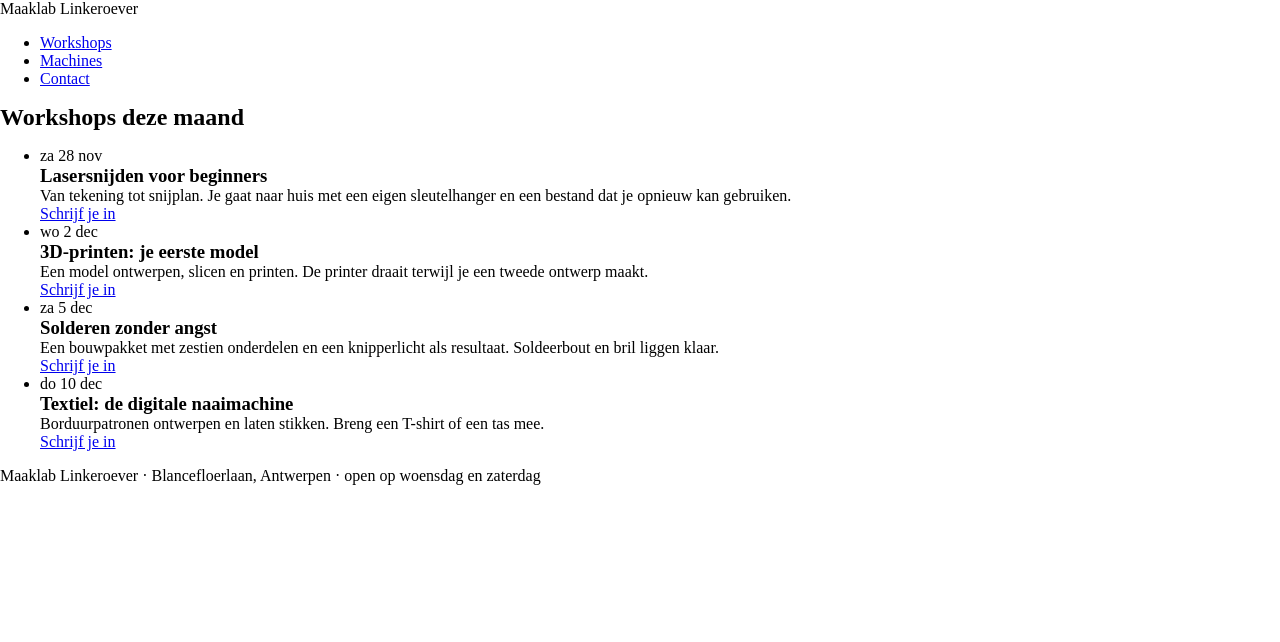
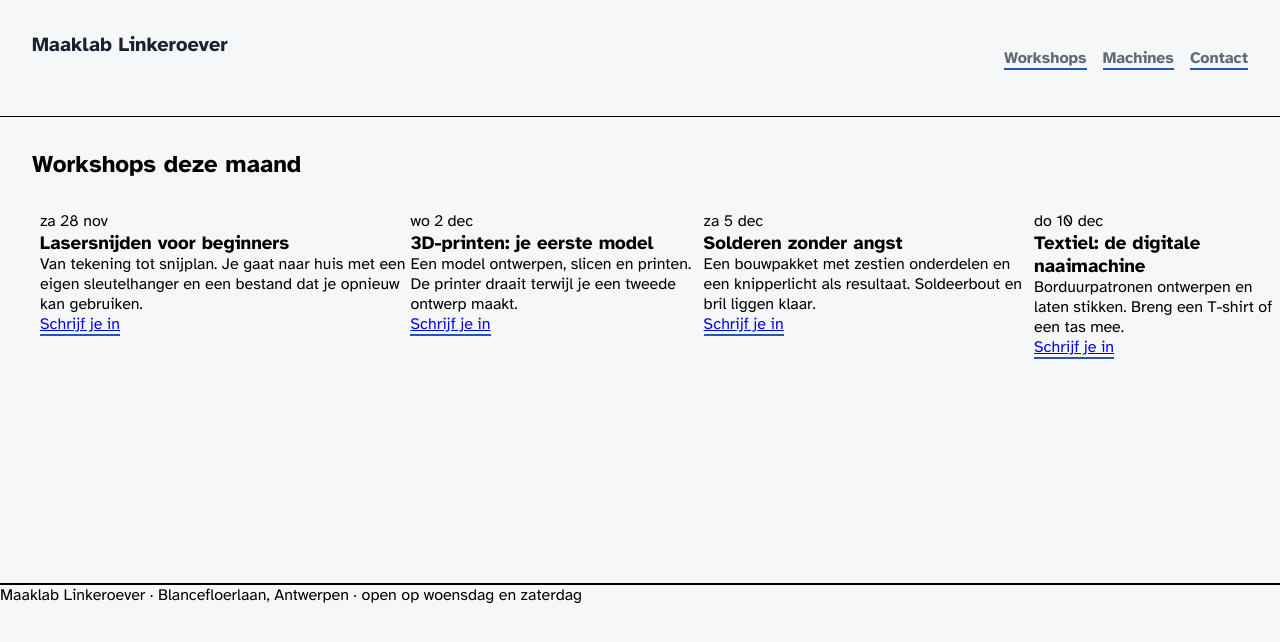
Before and after one commit to StanLorquet/WEBTECH_repo, a plain HTML site: page labo-08/maaklab/index.html in a window 1280 px wide. Drawn offline with Linux system fonts and the light colour scheme.

Commit message:
oefening 1

```diff
--- a/labo-08/maaklab/css/stijl.css
+++ b/labo-08/maaklab/css/stijl.css
@@ -2,13 +2,113 @@
 
 /* === tokens: colours, fonts, sizes, and one duration and one curve (8.1) === */
 :root {
+    --oppervlak: hsl(210 20% 97%);
+    --inkt: hsl(215 30% 14%);
+    --gedempt: hsl(215 10%42%);
+    --accent: hsl(215 70% 40%);
+    --donkeraccent: hsl(215 70% 30%);
+    --lijn: hsl(210 15% 84%);
 
+    --duur: 200ms;
+    --curve: ease-out;
+
+    --text-s: 0.8rem;
+    --text-m: 1rem;
+    --text-l: 1.25rem;
+    --text-xl: 1.563rem;
+    --text-xxl: 1.953rem;
+    --text-xxxl: 2.441rem;
+
+    --space-xs: 0.25rem;
+    --space-s: 0,5rem;
+    --space-m: 1rem;
+    --space-l: 2rem;
+    --space-xl: 4rem;
 }
 
 /* === base === */
+body {
+    display: grid;
+    grid-template-rows: 1fr 4fr 2fr;
+    font-family: "Atkinson Hyperlegible";
+    background-color: var(--oppervlak);
+}
 
+main {
+    border-bottom: 2px black solid;
+}
+
+main h2 {
+    margin: 2rem;
+}
+
+main section ul {
+    display: flex;
+    list-style: none;
+}
+
+a {
+    position: relative;
+    display: inline-block;
+    transition: var(--gedempt) var(--duur) var(--curve);
+}
+
+a::after{
+    content: "";
+    position: absolute;
+    left: 0;
+    bottom: -2px;
+    width: 100%;
+    height: 2px;
+    background: var(--accent);
+    transform: scaleX(0);
+    border-bottom: 2px var(--accent) solid;
+    transform: transform var(--duur) var(--curve);
+}
+
+a:hover,
+a:focus-visible{
+    color: var(--accent);
+}
+
+a:hover::after,
+a:focus-visible::after{
+    transform: scaleX(1);
+}
 /* === header: links with an underline that grows from the left (8.3, 8.6) === */
+header {
+    grid-row: 1;
+    display: flex;
+    justify-content: space-between;
+    border-bottom: 1px black solid;
+}
 
+header p {
+    color: var(--inkt);
+    padding: var(--space-l);
+    top: var(--space-xs);
+    bottom: var(--space-xs);
+    font-size: var(--text-l);
+    font-weight: bold;
+}
+
+header ul {
+    top: var(--space-xs);
+    bottom: var(--space-xs);
+    font-size: var(--tekst-m);
+    padding: var(--space-l);
+    font-weight: bold;
+    display: flex;
+    gap: var(--space-m);
+    list-style: none;
+}
+header ul li a {
+    color: var(--gedempt);
+}
+
+header nav a {
+    text-decoration: none;
+}
 /* === cards: transition on the base state (8.2), lift on hover and focus-within === */
 
 /* === hover only where hovering exists (6.9) === */
@@ -17,5 +117,8 @@
 }
 
 /* === footer === */
+footer {
+    grid-row: 3;
+}
 
 /* === reduced motion (8.5) === */
```
